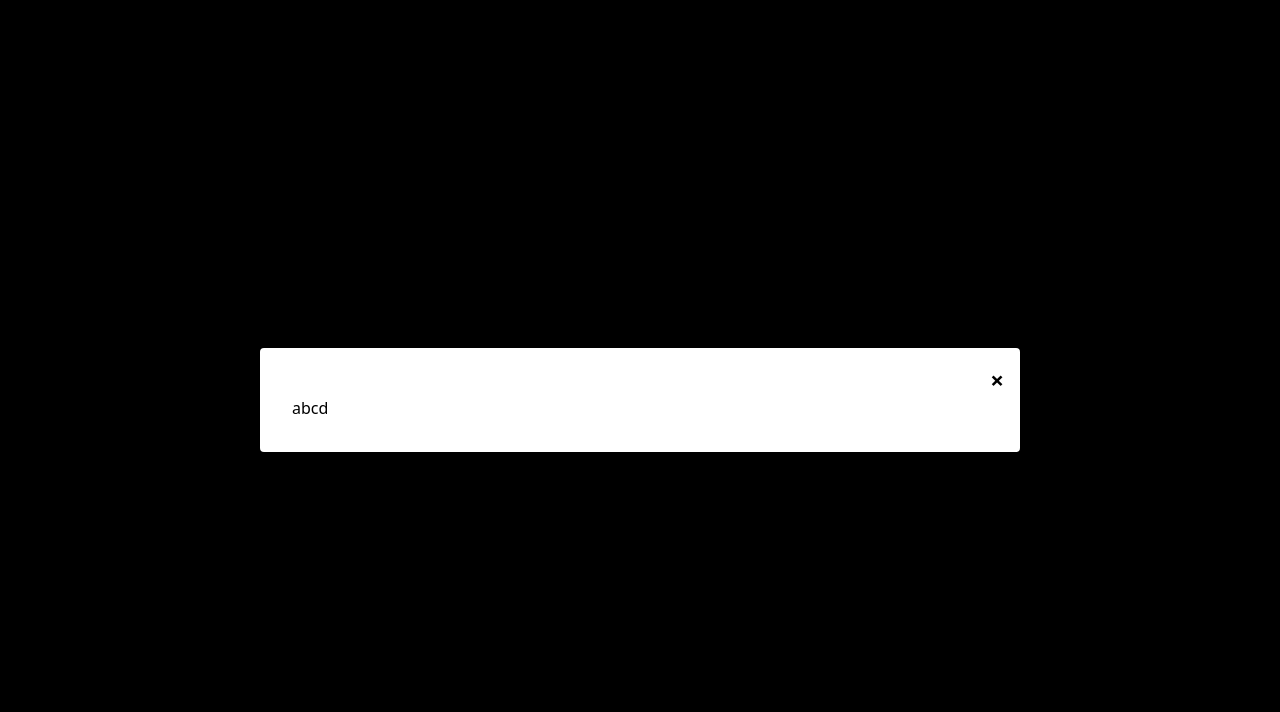
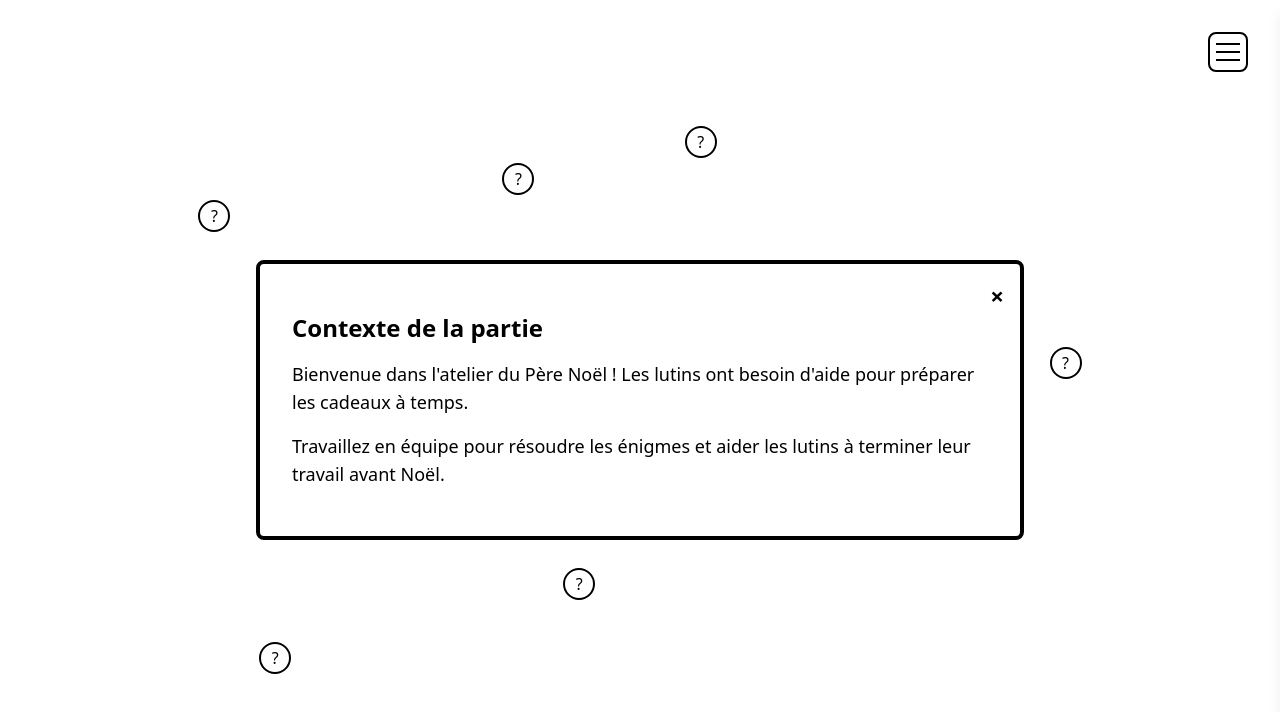
Before and after one commit to Julien-Demogue/Escape-from-the-workshop, a React app in the folder frontend/: page /dashboard in a window 1280 px wide. Shown: the top 712 px of the page. Built offline with nearby package versions, Linux system fonts and the light colour scheme; the HTML template or start-up script is replaced by a standard one.

Commit message:
setup Dashboard and shuffle players in GroupAdmin

```diff
--- a/frontend/src/components/Jigsaw.tsx
+++ b/frontend/src/components/Jigsaw.tsx
@@ -145,10 +145,24 @@ const Jigsaw: React.FC<JigsawProps> = ({
       className={className}
       style={{ display: "flex", flexDirection: "column", alignItems: "center" }}
     >
-      <div style={{ marginBottom: 12 }}>
+      <div style={{ marginBottom: 12, display: 'flex', gap: '12px', alignItems: 'center' }}>
         <span style={{ fontSize: 14, opacity: 0.8 }}>
           Drag or tap two tiles to swap
         </span>
+        <button
+          onClick={reshuffle}
+          style={{
+            padding: '4px 10px',
+            borderRadius: '4px',
+            backgroundColor: '#3b82f6',
+            color: 'white',
+            border: 'none',
+            cursor: 'pointer',
+            fontSize: '14px'
+          }}
+        >
+          Shuffle
+        </button>
       </div>
 
       {/* Outer frame: rounded corners only here */}
--- /dev/null
+++ b/frontend/src/components/ui/QuestionMark.tsx
@@ -0,0 +1,29 @@
+import React from 'react';
+
+interface QuestionMarkProps {
+  x: number;  // position en pourcentage de la largeur
+  y: number;  // position en pourcentage de la hauteur
+  onClick?: () => void;
+  state?: 'completed' | 'failed' | 'unvisited';
+}
+
+const QuestionMark: React.FC<QuestionMarkProps> = ({ x, y, onClick, state = 'unvisited' }) => {
+  const stateClasses = {
+    completed: 'bg-lime-100 hover:bg-lime-200',
+    failed: 'bg-rose-100 hover:bg-rose-200',
+    unvisited: 'bg-white hover:bg-gray-100'
+  };
+
+  return (
+    <button
+      className={`absolute w-8 h-8 rounded-full border-2 border-black flex items-center justify-center
+        ${stateClasses[state]} transform -translate-x-1/2 -translate-y-1/2 transition-colors cursor-pointer`}
+      style={{ left: `${x}%`, top: `${y}%` }}
+      onClick={onClick}
+    >
+      ?
+    </button>
+  );
+};
+
+export default QuestionMark;
--- /dev/null
+++ b/frontend/src/components/ui/ThickBorderBurgerMenu.tsx
@@ -0,0 +1,64 @@
+import React, { useState } from 'react';
+import ThickBorderButton from './ThickBorderButton';
+import ThickBorderCard from './ThickBorderCard';
+
+interface ThickBorderBurgerMenuProps {
+  items: Array<{
+    label: string;
+    onClick: () => void;
+  }>;
+}
+
+interface ThickBorderBurgerMenuProps {
+  items: Array<{
+    label: string;
+    onClick: () => void;
+  }>;
+  gameCode: string;
+}
+
+const ThickBorderBurgerMenu: React.FC<ThickBorderBurgerMenuProps> = ({ items, gameCode }) => {
+  const [isOpen, setIsOpen] = useState(false);
+
+  return (
+    <div className="fixed right-0 top-0 h-full">
+      {/* Bouton burger */}
+      <button
+        onClick={() => setIsOpen(!isOpen)}
+        className="absolute right-8 top-8 w-10 h-10 flex flex-col justify-center items-center gap-1.5 border-2 border-black rounded-lg hover:bg-gray-100 z-50 bg-white"
+      >
+        <div className={`w-6 h-0.5 bg-black transition-transform ${isOpen ? 'rotate-45 translate-y-2' : ''}`} />
+        <div className={`w-6 h-0.5 bg-black transition-opacity ${isOpen ? 'opacity-0' : ''}`} />
+        <div className={`w-6 h-0.5 bg-black transition-transform ${isOpen ? '-rotate-45 -translate-y-2' : ''}`} />
+      </button>
+
+      {/* Menu déroulant */}
+      <div
+        className={`fixed right-0 top-0 h-full w-64 bg-white border-l-2 border-black p-4 shadow-lg transform transition-transform duration-300 ${
+          isOpen ? 'translate-x-0' : 'translate-x-full'
+        }`}
+      >
+        <div className="mt-24 flex flex-col gap-4">
+          <ThickBorderCard className="w-full text-center">
+            {gameCode}
+          </ThickBorderCard>
+
+          {items.map((item, index) => (
+            <ThickBorderButton
+              key={index}
+              onClick={() => {
+                item.onClick();
+                setIsOpen(false);
+              }}
+              className="w-full justify-center"
+            >
+              {item.label}
+            </ThickBorderButton>
+          ))}
+        </div>
+      </div>
+    </div>
+  );
+};
+
+export default ThickBorderBurgerMenu;
--- a/frontend/src/pages/Dashboard.tsx
+++ b/frontend/src/pages/Dashboard.tsx
@@ -1,55 +1,99 @@
-import React, { useState } from "react";
-import { Link } from "react-router-dom";
-import ThickBorderButton from "../components/ui/ThickBorderButton";
-import ThickBorderCard from "../components/ui/ThickBorderCard";
+import React, { useState, useEffect } from "react";
+import ThickBorderBurgerMenu from "../components/ui/ThickBorderBurgerMenu";
+import QuestionMark from "../components/ui/QuestionMark";
+
+interface GameState {
+  [key: string]: 'completed' | 'failed' | 'unvisited';
+}
+
+const INITIAL_GAMES_STATE: GameState = {
+  'heraldry-quiz': 'unvisited',
+  'puzzle': 'unvisited',
+  'memory-loire': 'unvisited',
+  'courrier-loire': 'unvisited',
+  'brissac-enigma': 'unvisited',
+  'chambord-enigma': 'unvisited'
+};
 
 const Dashboard: React.FC = () => {
   const gameCode = "ABCXYZ"; // À remplacer par le vrai code plus tard
-  const [showPopup, setShowPopup] = useState(true);
+  const [showPopup, setShowPopup] = useState(() => {
+    const shown = localStorage.getItem('contextPopupShown');
+    return shown !== 'true';
+  });
+  const [gamesState, setGamesState] = useState<GameState>(() => {
+    const saved = localStorage.getItem('gamesState');
+    return saved ? JSON.parse(saved) : INITIAL_GAMES_STATE;
+  });
+
+  useEffect(() => {
+    if (showPopup === false) {
+      localStorage.setItem('contextPopupShown', 'true');
+    }
+  }, [showPopup]);
+
+  useEffect(() => {
+    localStorage.setItem('gamesState', JSON.stringify(gamesState));
+  }, [gamesState]);
+
+  const handleGameClick = (game: keyof typeof INITIAL_GAMES_STATE) => {
+    const currentLocation = window.location.pathname.slice(1);
+    if (currentLocation === game) {
+      setGamesState(prev => ({
+        ...prev,
+        [game]: Math.random() > 0.5 ? 'completed' : 'failed' // À remplacer par la vraie logique de validation
+      }));
+    }
+    window.location.href = `/${game}`;
+  };
 
   return (
-    <div className="relative w-full h-screen p-8">
-      {/* En-tête avec le code de la partie */}
-      <div className="absolute top-8 right-8">
-        <ThickBorderCard>
-          {gameCode}
-        </ThickBorderCard>
+    <div className="relative w-full h-screen bg-white">
+      {/* Menu latéral avec code de partie intégré */}
+      <ThickBorderBurgerMenu
+        gameCode={gameCode}
+        items={[
+          { label: 'Modifier les groupes', onClick: () => window.location.href = '/groupadmin' },
+          { label: 'Contexte', onClick: () => setShowPopup(true) },
+          { label: 'Déconnexion', onClick: () => window.location.href = '/' },
+        ]}
+      />
+
+      {/* Contenu principal */}
+      <div className="w-full h-full p-8">
+
+      {/* Contenu principal */}
+      <div className="relative w-full h-full">
+        {/* Points d'interrogation éparpillés avec liens vers les jeux */}
+        <QuestionMark x={15} y={25}
+          state={gamesState['heraldry-quiz']}
+          onClick={() => handleGameClick('heraldry-quiz')} />
+        <QuestionMark x={35} y={40}
+          state={gamesState['puzzle']}
+          onClick={() => handleGameClick('puzzle')} />
+        <QuestionMark x={55} y={15}
+          state={gamesState['memory-loire']}
+          onClick={() => handleGameClick('memory-loire')} />
+        <QuestionMark x={75} y={35}
+          state={gamesState['courrier-loire']}
+          onClick={() => handleGameClick('courrier-loire')} />
+        <QuestionMark x={25} y={65}
+          state={gamesState['brissac-enigma']}
+          onClick={() => handleGameClick('brissac-enigma')} />
+        <QuestionMark x={45} y={75}
+          state={gamesState['chambord-enigma']}
+          onClick={() => handleGameClick('chambord-enigma')} />
+        <QuestionMark x={65} y={55} />
+        <QuestionMark x={85} y={45} />
+        <QuestionMark x={20} y={85} />
+        <QuestionMark x={40} y={20} />
       </div>
 
-      {/* Contenu principal */}
-      <div className="flex flex-col items-center justify-center h-full gap-8">
-        <h1 className="text-4xl font-bold mb-8">Tableau de bord</h1>
-
-        <div className="grid grid-cols-2 gap-8 w-full max-w-4xl">
-          <ThickBorderCard className="p-6">
-            <h2 className="text-xl font-bold mb-4">État de la partie</h2>
-            <div className="space-y-2">
-              <p>Temps écoulé: 00:00</p>
-              <p>Progression: 0%</p>
-            </div>
-          </ThickBorderCard>
-
-          <ThickBorderCard className="p-6">
-            <h2 className="text-xl font-bold mb-4">Statistiques des groupes</h2>
-            <div className="space-y-2">
-              <p>Groupes actifs: 0</p>
-              <p>Meilleur score: --</p>
-            </div>
-          </ThickBorderCard>
-        </div>
       </div>
 
-      {/* Bouton retour */}
-      <div className="absolute bottom-8 left-8">
-        <Link to="/groupadmin" style={{ textDecoration: 'none' }}>
-          <ThickBorderButton>
-            Retour
-          </ThickBorderButton>
-        </Link>
-      </div>
-
+      {/* Pop-up de contexte */}
       {showPopup && (
-        <div className="fixed inset-0 flex items-center justify-center bg-black bg-opacity-50 z-50">
+        <div className="fixed inset-0 flex items-center justify-center z-50">
           <div className="bg-white p-8 rounded-lg border-4 border-black relative w-3/4 max-w-3xl">
             <button
               onClick={() => setShowPopup(false)}
@@ -58,7 +102,13 @@ const Dashboard: React.FC = () => {
               ×
             </button>
             <div className="mt-4">
-              abcd
+              <h2 className="text-2xl font-bold mb-4">Contexte de la partie</h2>
+              <p className="text-lg mb-4">
+                Bienvenue dans l'atelier du Père Noël ! Les lutins ont besoin d'aide pour préparer les cadeaux à temps.
+              </p>
+              <p className="text-lg mb-4">
+                Travaillez en équipe pour résoudre les énigmes et aider les lutins à terminer leur travail avant Noël.
+              </p>
             </div>
           </div>
         </div>
```
Also changed, not shown: frontend/src/pages/Endgame.tsx (added, +87 -0 lines), frontend/src/pages/GroupAdmin.tsx (+19 -9 lines).
